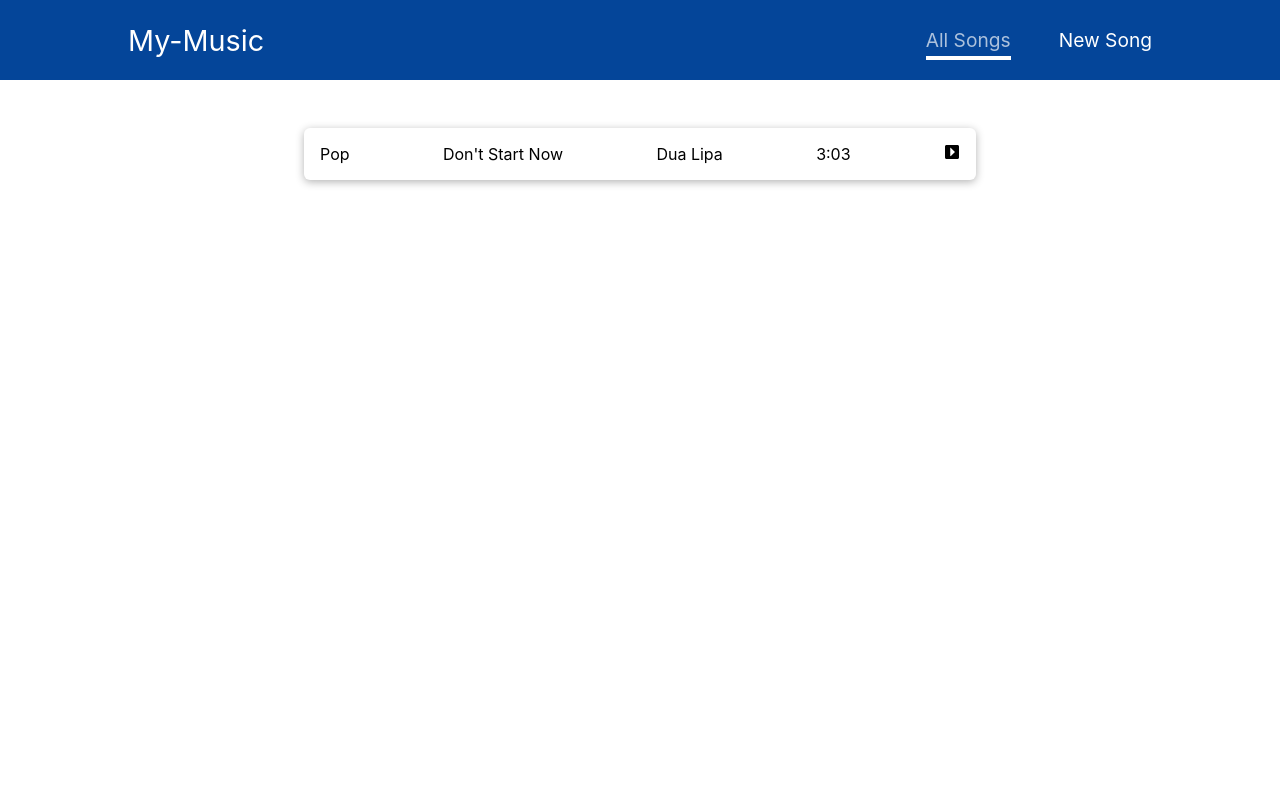
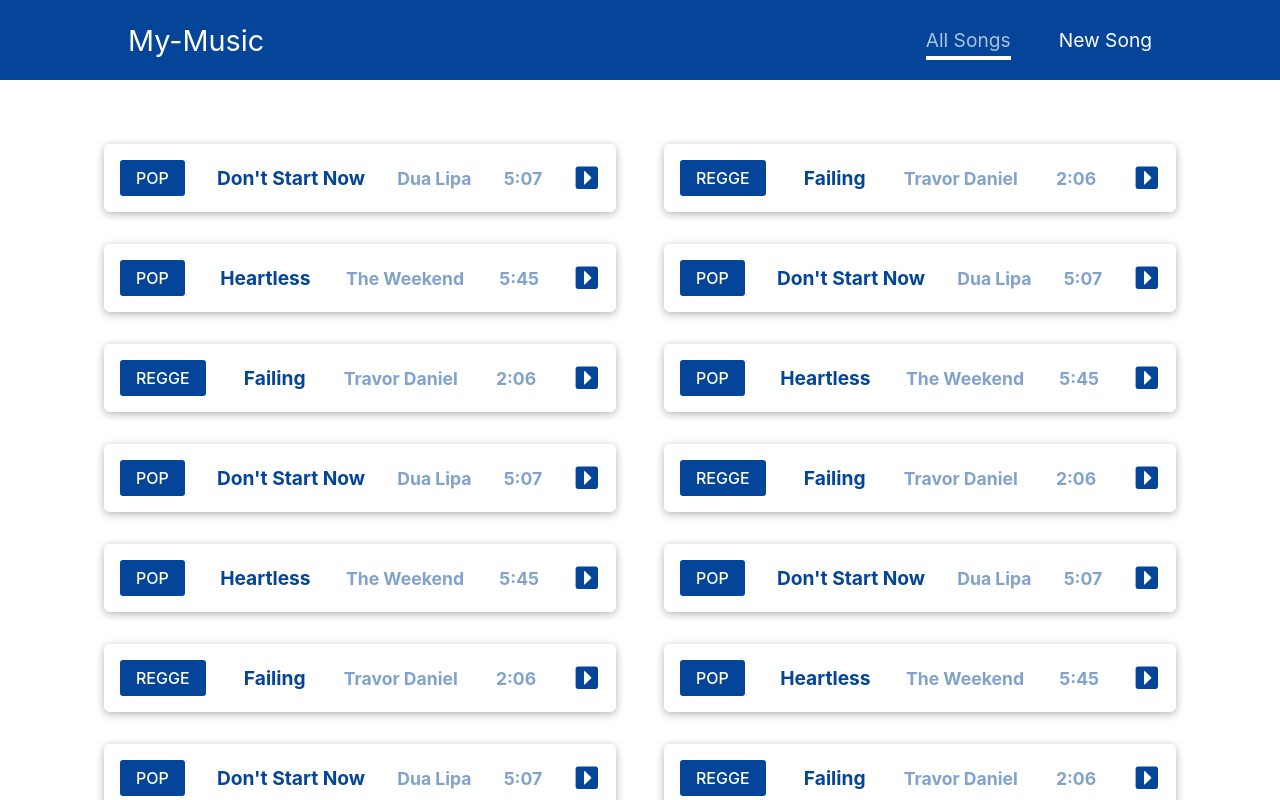
Before and after one commit to suarfel/my-music, a React (Create React App) app: page /songs in a window 1280 px wide. Shown: the top 800 px of the page. Built offline with nearby package versions, Linux system fonts and the light colour scheme.

Commit message:
context component

```diff
--- a/src/components/layout/NavDrawer.js
+++ b/src/components/layout/NavDrawer.js
@@ -9,7 +9,7 @@ const NavDrawer = () => {
         <ul>
           <li>
             <NavLink
-              to="/"
+              to="/songs"
               className={({ isActive }) =>
                 isActive ? classes.active : undefined
               }
@@ -19,7 +19,7 @@ const NavDrawer = () => {
           </li>
           <li>
             <NavLink
-              to="/av"
+              to="/new"
               className={({ isActive }) =>
                 isActive ? classes.active : undefined
               }
--- a/src/components/song/SongForm.js
+++ b/src/components/song/SongForm.js
@@ -1,14 +1,41 @@
+import UserForm from "../../hooks/userInput";
 import Layout from "../layout/Layout";
 import classes from "./SongForm.module.css";
 const SongForm = () => {
+  const {
+    enteredValue: enteredTitle,
+    valueChangeHandler: titleChangeHandler,
+    valueBlurHandler: titleBlurHandler,
+    reset: titleReset,
+    enteredValueIsValid: titleIsValid,
+    hasError: titleError,
+  } = UserForm((enteredValue) => enteredValue.trim().length > 0);
+  let formIsValid = false;
+  if (titleIsValid) {
+    formIsValid = true;
+  }
+  const addSubmitHandler = (event) => {
+    event.preventDefault();
+    console.log(enteredTitle);
+    titleReset();
+  };
   return (
     <Layout>
-      <form onSubmit className={classes.newSong}>
+      <form onSubmit={addSubmitHandler} className={classes.newSong}>
         <h1>Add New Song</h1>
-        <div className={classes.control}>
+        <div className={titleError ? classes.invalidControl : classes.control}>
           <label htmlFor="title">Title</label>
           <br />
-          <input type="text " id="title" />
+          <input
+            type="text "
+            id="title"
+            value={enteredTitle}
+            onChange={titleChangeHandler}
+            onBlur={titleBlurHandler}
+          />
+          {titleError && (
+            <div className={classes.formError}>TITLE IS NOT VALID</div>
+          )}
         </div>
         <div className={classes.control}>
           <label htmlFor="singer">Singer</label>
@@ -26,7 +53,7 @@ const SongForm = () => {
           <input type="text" id="description" />
         </div>
         <div className={classes.addSong}>
-        <button>Add Song</button>
+          <button disabled={!formIsValid}>Add Song</button>
         </div>
       </form>
     </Layout>
--- a/src/components/song/SongForm.module.css
+++ b/src/components/song/SongForm.module.css
@@ -56,3 +56,38 @@
         width : 80%;
     }
 }
+.invalidControl{
+    padding-right: 1rem;
+}
+.invalidControl label{
+    font-weight: 700;
+    font-size: 1rem;
+    color: #044599;
+}
+.invalidControl input{
+    padding-left:1rem;
+    height: 44px;
+    margin-top:1rem;
+    font-size: 1rem;
+    color: #044599;
+    width: 100%;
+    border-radius: 10px;
+    border-style: none;
+    background-color: rgba(185, 16, 16, 0.4);
+}
+.invalidControl input:focus{
+    outline-style: none;
+}
+.formError{
+   padding-left: 0.5rem;
+   color : rgb(233, 69, 69);
+   font-size: small;
+}
+button:disabled,
+button:disabled:hover,
+button:disabled:active{
+cursor: not-allowed;
+background-color:rgba(4,69,153,0.6);
+color: white;
+border-color: #ccc;
+}
--- a/src/components/song/SongItem.js
+++ b/src/components/song/SongItem.js
@@ -1,14 +1,14 @@
 import classes from "./SongItem.module.css";
 import {FaCaretSquareRight } from "react-icons/fa";
 
-const SongItem = () => {
+const SongItem = (props) => {
   return <div className={classes.tracks}>
-    <div className={classes.songGenre}>Pop</div>
-    <div className={classes.songTitle}>Don't Start Now</div>
-    <div className={classes.songSinger}>Dua Lipa</div>
-    <div className={classes.songDuration}>3:03</div>
-    <div className={classes.songPlayIcon}>
-        <FaCaretSquareRight />
+    <div className={classes.songGenre}>{props.genre}</div>
+    <div className={classes.songTitle}>{props.title}</div>
+    <div className={classes.songSinger}>{props.singer}</div>
+    <div className={classes.songDuration}>{props.duration}</div>
+    <div className={classes.songPlayIcon} >
+        <FaCaretSquareRight  />
     </div>
   </div>;
 };
--- a/src/components/song/SongItem.module.css
+++ b/src/components/song/SongItem.module.css
@@ -1,10 +1,42 @@
 .tracks{
-    width: 50%;
-    margin: auto;
+    width: 30rem;
     display: flex;
     justify-content: space-between;
     align-items:center;
     border-radius: 6px;
     box-shadow: 0 2px 8px rgba(0, 0, 0, 0.3);
     padding: 1rem;
+    margin:1rem 1.5rem;
 }
+.songGenre{
+    font-weight:500;
+    color: white;
+    padding: 0.5rem 1rem;
+    border-radius: 3px;
+    background-color: #044599;
+}
+.songTitle{
+    color: #044599;
+    font-size: 1.2rem;
+    font-weight: 700;
+}
+.songSinger{
+    font-size: 1.1rem;
+    font-weight:700;
+    color: rgba(4, 69, 153,0.5);
+}
+.songDuration{
+    font-size: 1.1rem;
+    font-weight:700;
+    color: rgba(4, 69, 153,0.5);
+}
+.songPlayIcon{
+    display: flex;
+    justify-content: center;
+    font-size: 1.6rem;
+    font-weight:700;
+    color: rgba(4, 69, 153);
+}
+.songPlayIcon:hover{
+    color: rgba(4, 69, 153,0.4);
+}
--- a/src/components/song/SongList.js
+++ b/src/components/song/SongList.js
@@ -1,25 +1,132 @@
 import Layout from "../layout/Layout";
+import SongItem from "./SongItem";
+import classes from "./SongList.module.css";
 const SONGS = [
   {
-    title: "dfkdshfd",
-    singer: "sfskldfkld",
-    genre: "fdkdfsdhfsd",
-    duration: "ddsfhjsdfks",
+    title: "Don't Start Now ",
+    singer: "Dua Lipa",
+    genre: "POP",
+    duration: "5:07",
   },
   {
-    title: "dfkdshfd",
-    singer: "sfskldfkld",
-    genre: "fdkdfsdhfsd",
-    duration: "ddsfhjsdfks",
+    title: "Failing",
+    singer: "Travor Daniel",
+    genre: "REGGE",
+    duration: "2:06",
   },
   {
-    title: "dfkdshfd",
-    singer: "sfskldfkld",
-    genre: "fdkdfsdhfsd",
-    duration: "ddsfhjsdfks",
+    title: "Heartless",
+    singer: "The Weekend",
+    genre: "POP",
+    duration: "5:45",
+  },
+  {
+    title: "Don't Start Now ",
+    singer: "Dua Lipa",
+    genre: "POP",
+    duration: "5:07",
+  },
+  {
+    title: "Failing",
+    singer: "Travor Daniel",
+    genre: "REGGE",
+    duration: "2:06",
+  },
+  {
+    title: "Heartless",
+    singer: "The Weekend",
+    genre: "POP",
+    duration: "5:45",
+  },
+  {
+    title: "Don't Start Now ",
+    singer: "Dua Lipa",
+    genre: "POP",
+    duration: "5:07",
+  },
+  {
+    title: "Failing",
+    singer: "Travor Daniel",
+    genre: "REGGE",
+    duration: "2:06",
+  },
+  {
+    title: "Heartless",
+    singer: "The Weekend",
+    genre: "POP",
+    duration: "5:45",
+  },
+  {
+    title: "Don't Start Now ",
+    singer: "Dua Lipa",
+    genre: "POP",
+    duration: "5:07",
+  },
+  {
+    title: "Failing",
+    singer: "Travor Daniel",
+    genre: "REGGE",
+    duration: "2:06",
+  },
+  {
+    title: "Heartless",
+    singer: "The Weekend",
+    genre: "POP",
+    duration: "5:45",
+  },
+  {
+    title: "Don't Start Now ",
+    singer: "Dua Lipa",
+    genre: "POP",
+    duration: "5:07",
+  },
+  {
+    title: "Failing",
+    singer: "Travor Daniel",
+    genre: "REGGE",
+    duration: "2:06",
+  },
+  {
+    title: "Heartless",
+    singer: "The Weekend",
+    genre: "POP",
+    duration: "5:45",
+  },
+  {
+    title: "Don't Start Now ",
+    singer: "Dua Lipa",
+    genre: "POP",
+    duration: "5:07",
+  },
+  {
+    title: "Failing",
+    singer: "Travor Daniel",
+    genre: "REGGE",
+    duration: "2:06",
+  },
+  {
+    title: "Heartless",
+    singer: "The Weekend",
+    genre: "POP",
+    duration: "5:45",
   },
 ];
 const SongList = () => {
-  return <Layout></Layout>;
+  const songs = SONGS.map((song) => {
+    return (
+      <SongItem
+        key={Math.random().toString()}
+        title={song.title}
+        genre={song.genre}
+        duration={song.duration}
+        singer={song.singer}
+      />
+    );
+  });
+  return (
+    <Layout>
+      <div className={classes.songList}>{songs}</div>
+    </Layout>
+  );
 };
 export default SongList;
--- a/src/components/song/SongList.module.css
+++ b/src/components/song/SongList.module.css
@@ -0,0 +1,7 @@
+.songList{
+    display: flex;
+    justify-content: center;
+    flex-direction: row;
+    flex-wrap: wrap;
+    margin: 1rem 1rem;
+}
--- a/src/hooks/userInput.js
+++ b/src/hooks/userInput.js
@@ -0,0 +1,30 @@
+import { useState } from "react";
+const UserForm = (validate) => {
+    const [enteredValue,setEnteredValue] = useState('');
+    const [isTouched,setIsTouched] = useState(false);
+
+    const enteredValueIsValid = validate(enteredValue);
+    const hasError = !enteredValueIsValid && isTouched;
+    const valueChangeHandler = (event) => {
+        setEnteredValue(event.target.value);
+        setIsTouched(true);
+    }
+    const valueBlurHandler = () => {
+        setIsTouched(true);
+    }
+    const reset = () => {
+        setEnteredValue('');
+        setIsTouched(false);
+    }
+    return  {
+        enteredValue,
+        hasError,
+        valueChangeHandler,
+        valueBlurHandler,
+        hasError,
+        enteredValueIsValid,
+        reset
+
+    }
+}
+export default UserForm
--- a/src/pages/AllSongs.js
+++ b/src/pages/AllSongs.js
@@ -1,11 +1,10 @@
 import Layout from "../components/layout/Layout";
 import SongItem from "../components/song/SongItem";
+import SongList from "../components/song/SongList";
 
 const AllSongs = () => {
 return (
-    <Layout >
-        <SongItem />
-    </Layout>
+        <SongList />
 );
 }
 
```
